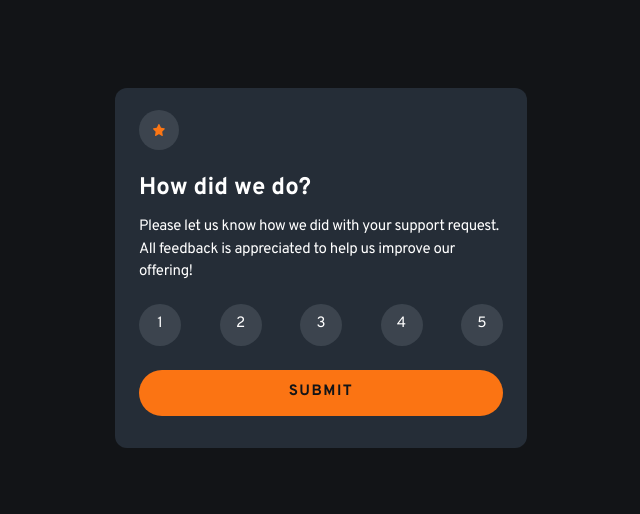
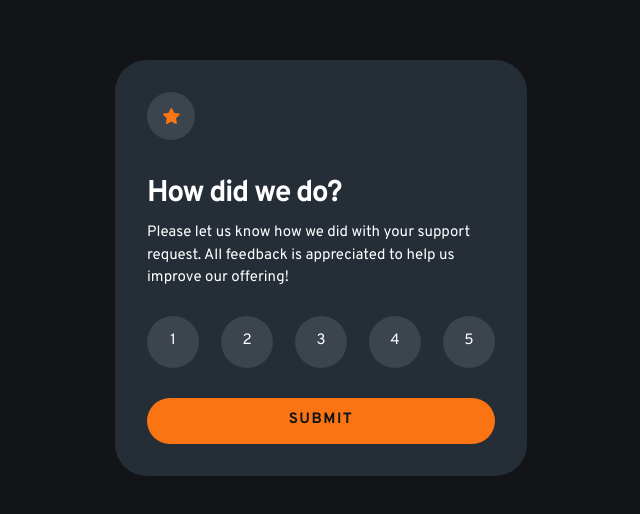
Before and after one commit to Isabela-Fernanda/interactive-rating-component, a React (Vite) app: page / in a window 1280 px wide. Shown: the part 132-646 px from the top of the page, without its empty margins (319-959 px from the left). Built offline with nearby package versions, Linux system fonts and the light colour scheme.

Commit message:
Applying form desktop style

```diff
--- a/src/components/RatingForm.tsx
+++ b/src/components/RatingForm.tsx
@@ -10,23 +10,23 @@ const ratings = [1, 2, 3, 4, 5];
 
 export function RatingForm({ rating, onRatingChange, onSubmit, }: RatingFormProps) {
     return (
-        <form onSubmit={onSubmit} className="bg-grey-900 w-82 h-90 lg:w-103 rounded-xl px-6 py-5.5">
-            <div className="bg-grey-500/20 rounded-full w-10 h-10 flex items-center justify-center mb-5.5">
-                <img src={StarIcon} alt="" className="h-3 " />
+        <form onSubmit={onSubmit} className="bg-grey-900 w-82 h-90 rounded-xl px-6 py-5.5 lg:w-103 lg:h-104 lg:rounded-4xl lg:px-8 lg:py-8">
+            <div className="bg-grey-500/20 rounded-full w-10 h-10 flex items-center justify-center mb-5.5 lg:w-12 lg:h-12 lg:mb-9">
+                <img src={StarIcon} alt="" className="h-3 lg:h-4" />
             </div>
 
 
             <fieldset aria-describedby="rating-description">
-                <legend className="text-2xl font-bold mb-3">How did we do?</legend>
+                <legend className="text-2xl font-bold mb-3 lg:text-3xl lg:tracking-tighter lg:mb-2.5">How did we do?</legend>
 
-                <p id="rating-description" className="tracking-tight">Please let us know how we did with your support request. All feedback is appreciated to help us improve our offering! </p>
+                <p id="rating-description" className="tracking-tight lg:tracking-normal">Please let us know how we did with your support request. All feedback is appreciated to help us improve our offering! </p>
 
-                <div className="flex justify-between my-5">
+                <div className="flex justify-between my-5 lg:my-6.5">
                     {ratings.map((value) => (
                         <label key={value} className="cursor-pointer" >
                             <input type="radio" name="rating" value={value} checked={rating === value} onChange={() => onRatingChange(value)} required className="peer sr-only"/>
 
-                            <span className={`w-10.5 h-10.5 rounded-full flex items-center justify-center transition-colors ${rating === value ? "bg-white-0 text-grey-900" : "bg-grey-500/20 hover:bg-orange-500 hover:text-gray-900"} peer-focus-visible:ring-2 peer-focus-visible:ring-orange-500`}>
+                            <span className={`w-10.5 h-10.5 rounded-full flex items-center justify-center transition-colors ${rating === value ? "bg-white-0 text-grey-900" : "bg-grey-500/20 hover:bg-orange-500 hover:text-gray-900"} peer-focus-visible:ring-2 peer-focus-visible:ring-orange-500 lg:h-13 lg:w-13`}>
                                 {value}
                             </span>
                         </label>
```
